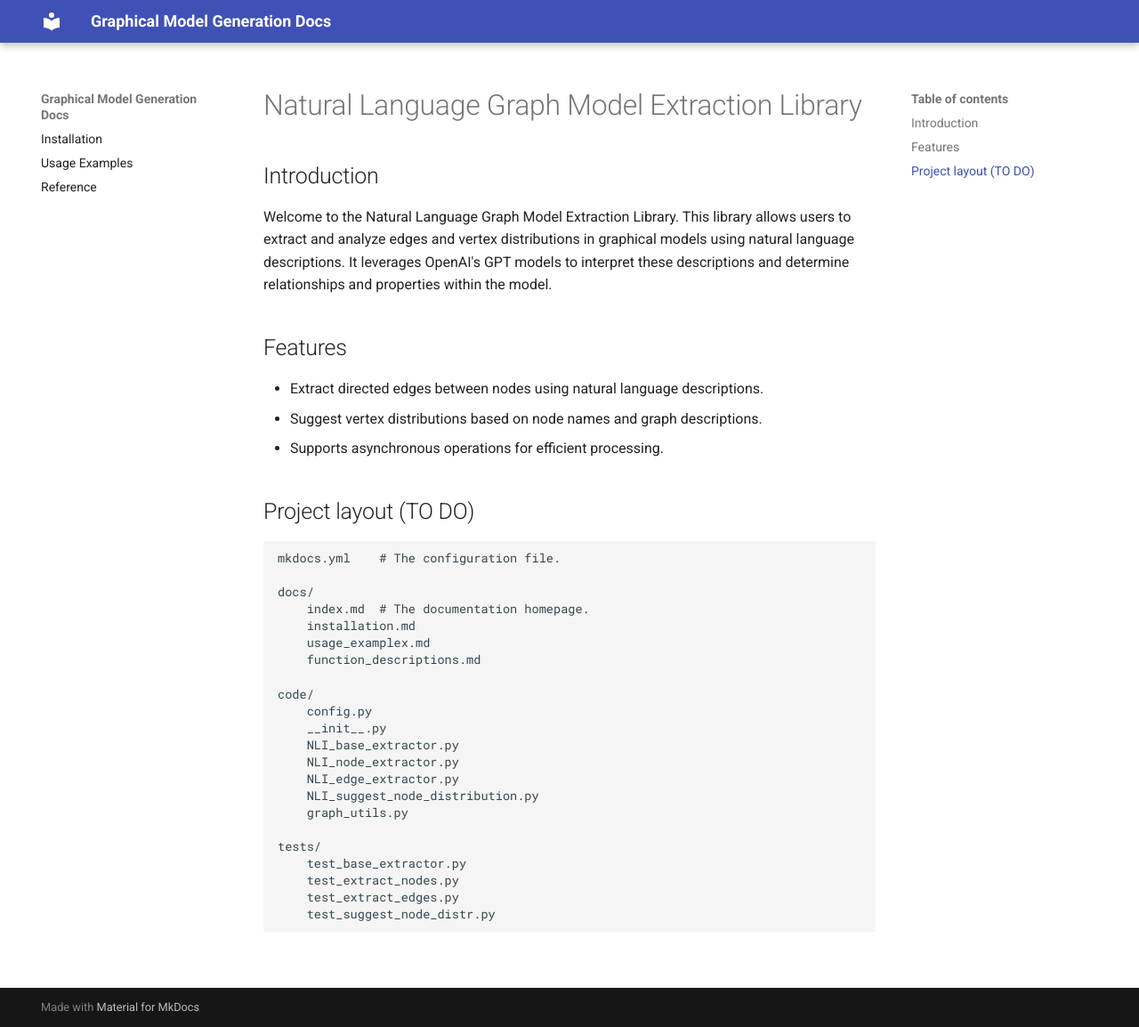
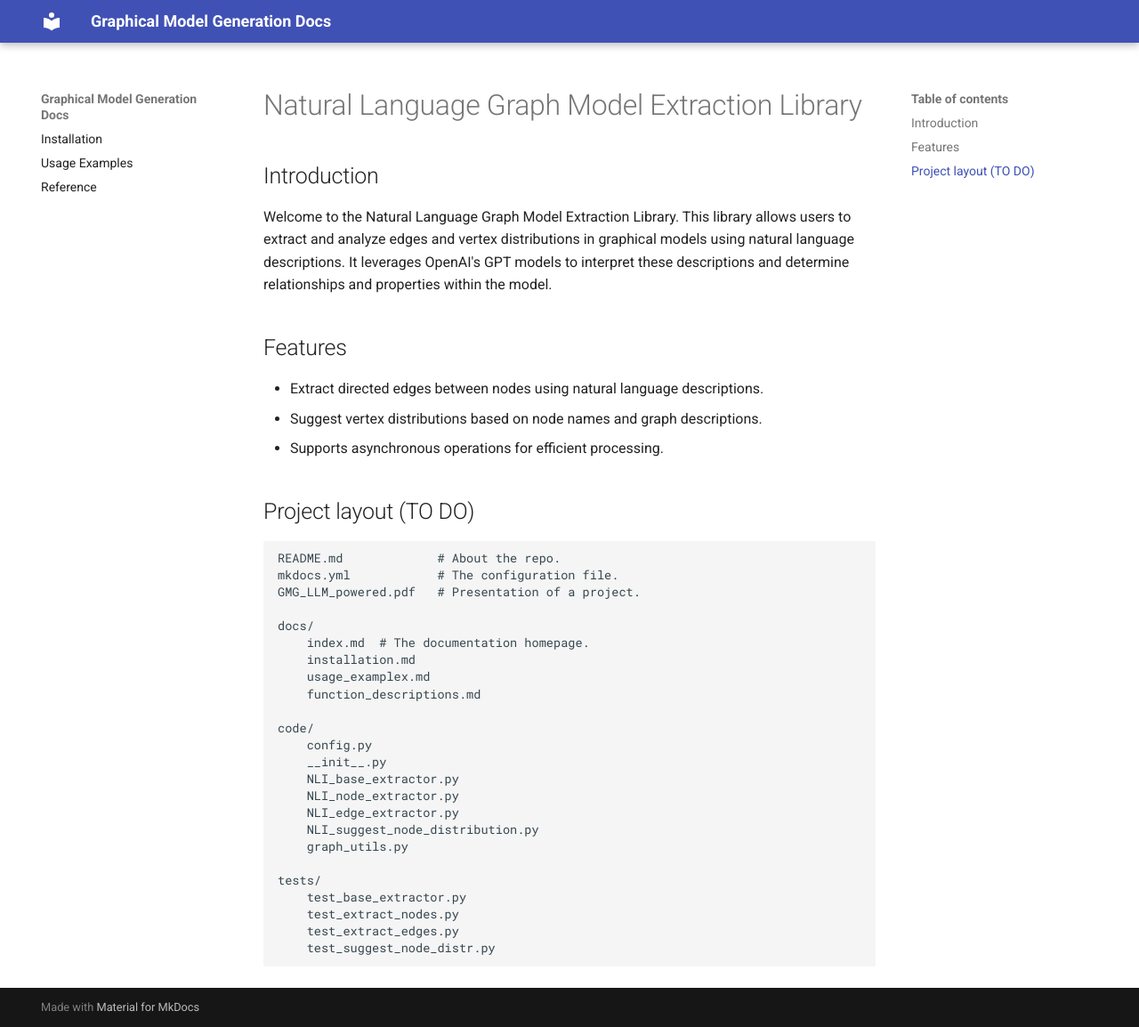
Before and after one commit to intsystems/graphical-model-generation, an MkDocs documentation site: the page built from docs/index.md, in a window 1280 px wide and 1154 px high. Shown: the whole window at 89% size. Built offline with MkDocs 1.6.1 and Material for MkDocs 9.7.7, drawn with Linux system fonts in a browser that asks for light colours.

Commit message:
added index

```diff
--- a/docs/index.md
+++ b/docs/index.md
@@ -13,7 +13,9 @@ Welcome to the Natural Language Graph Model Extraction Library. This library all
 
 ## Project layout (TO DO)
 
-    mkdocs.yml    # The configuration file.
+    README.md             # About the repo.
+    mkdocs.yml            # The configuration file.
+    GMG_LLM_powered.pdf   # Presentation of a project.
 
     docs/
         index.md  # The documentation homepage.
```
